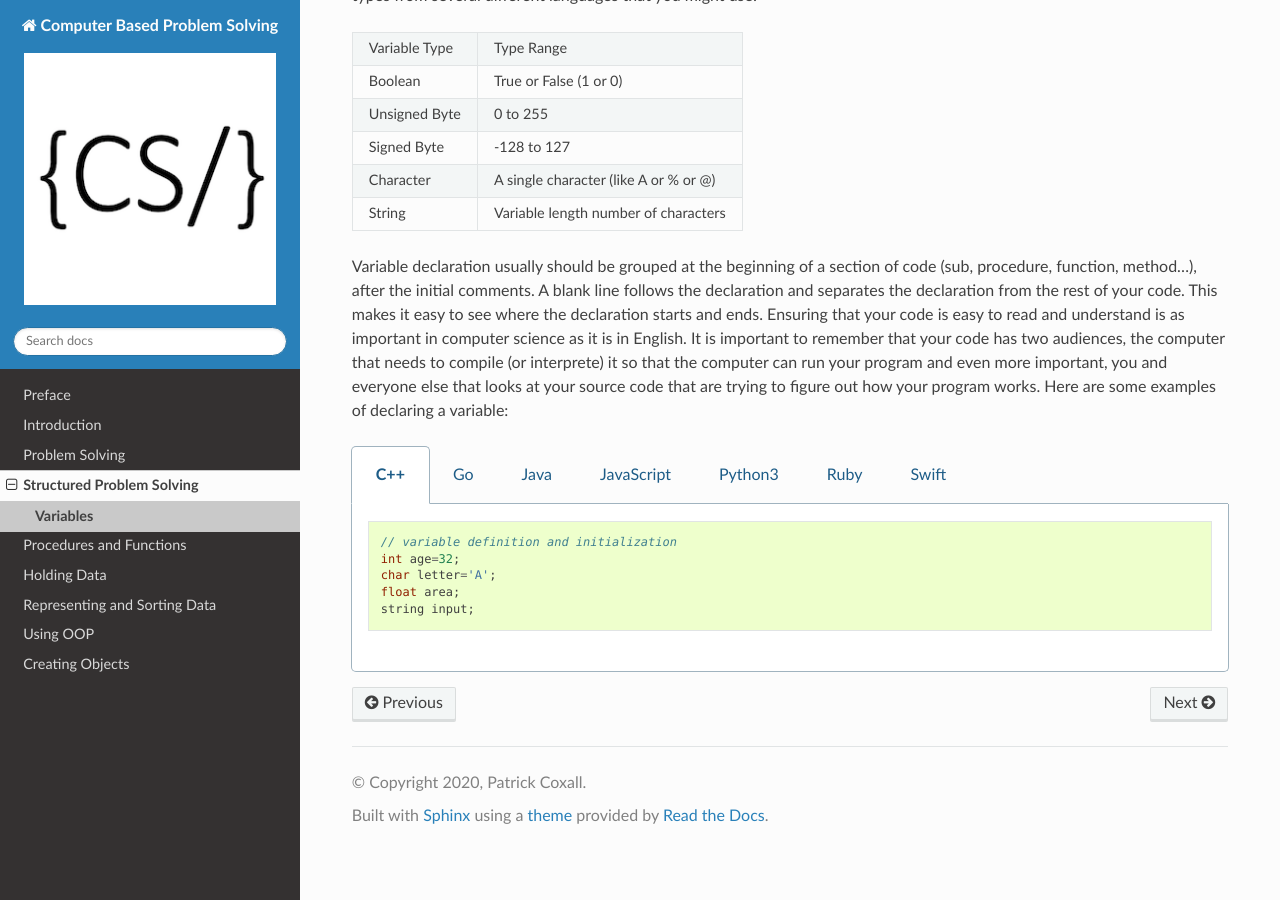
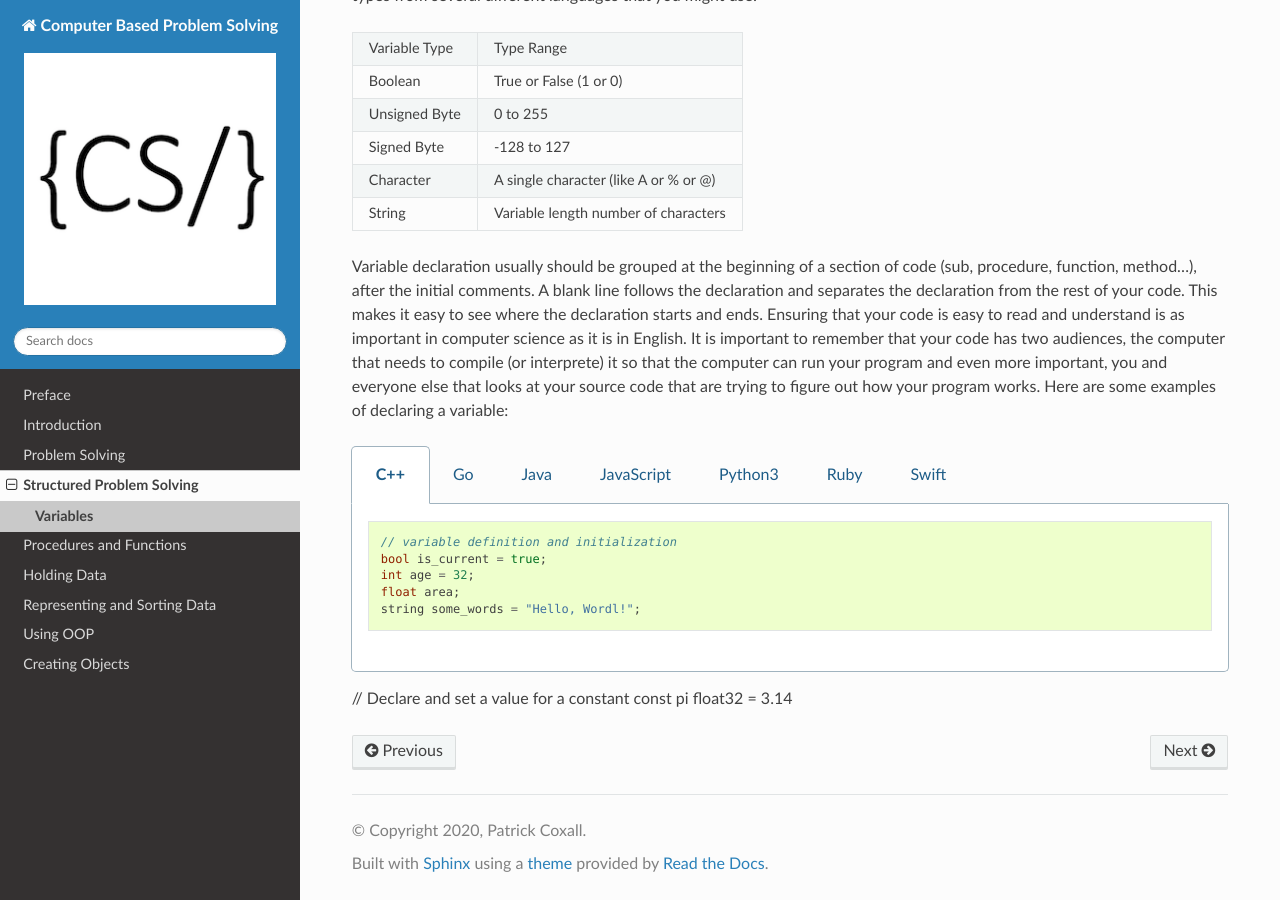
Before and after one commit to Mr-Coxall/Computer-Based-Problem-Solving, a Sphinx documentation site: the page built from docs/structured-problem-solving/variables.rst, in a window 1280 px wide and 900 px high, scrolled down 728 px. Built offline with Sphinx 7.4.7 and the Read the Docs theme 2.0.0, drawn with Linux system fonts in a browser that asks for light colours; pages that are not in the unit, such as notebooks, are missing from menus.

Commit message:
Update Solving problem section

```diff
--- a/docs/structured-problem-solving/variables.rst
+++ b/docs/structured-problem-solving/variables.rst
@@ -28,25 +28,30 @@ Variable declaration usually should be grouped at the beginning of a section of
     .. code-block:: C++
 
       // variable definition and initialization
-      int age=32;
-      char letter='A';
+      bool is_current = true;
+      int age = 32;
       float area;
-      string input;
+      string some_words = "Hello, Wordl!";
 
   .. group-tab:: Go
 
     .. code-block:: Go
 
       // variable definition and initialization
-      var someWords string = "Hello World"
+      var isCurrent bool = true
       var age int = 32
+      var float32 area
+      var someWords string = "Hello, World!"
 
   .. group-tab:: Java
 
     .. code-block:: Java
 
-      C:\...>python3 --version
-      C:\...>pip3 --version
+       // variable definition and initialization
+       boolean isCurrent = true;
+       int age = 32;
+       float area;
+       String someWords = "Hello, World!";
 
   .. group-tab:: JavaScript
 
@@ -75,3 +80,7 @@ Variable declaration usually should be grouped at the beginning of a section of
 
       C:\...>python3 --version
       C:\...>pip3 --version
+
+
+// Declare and set a value for a constant
+const pi float32 = 3.14
```
